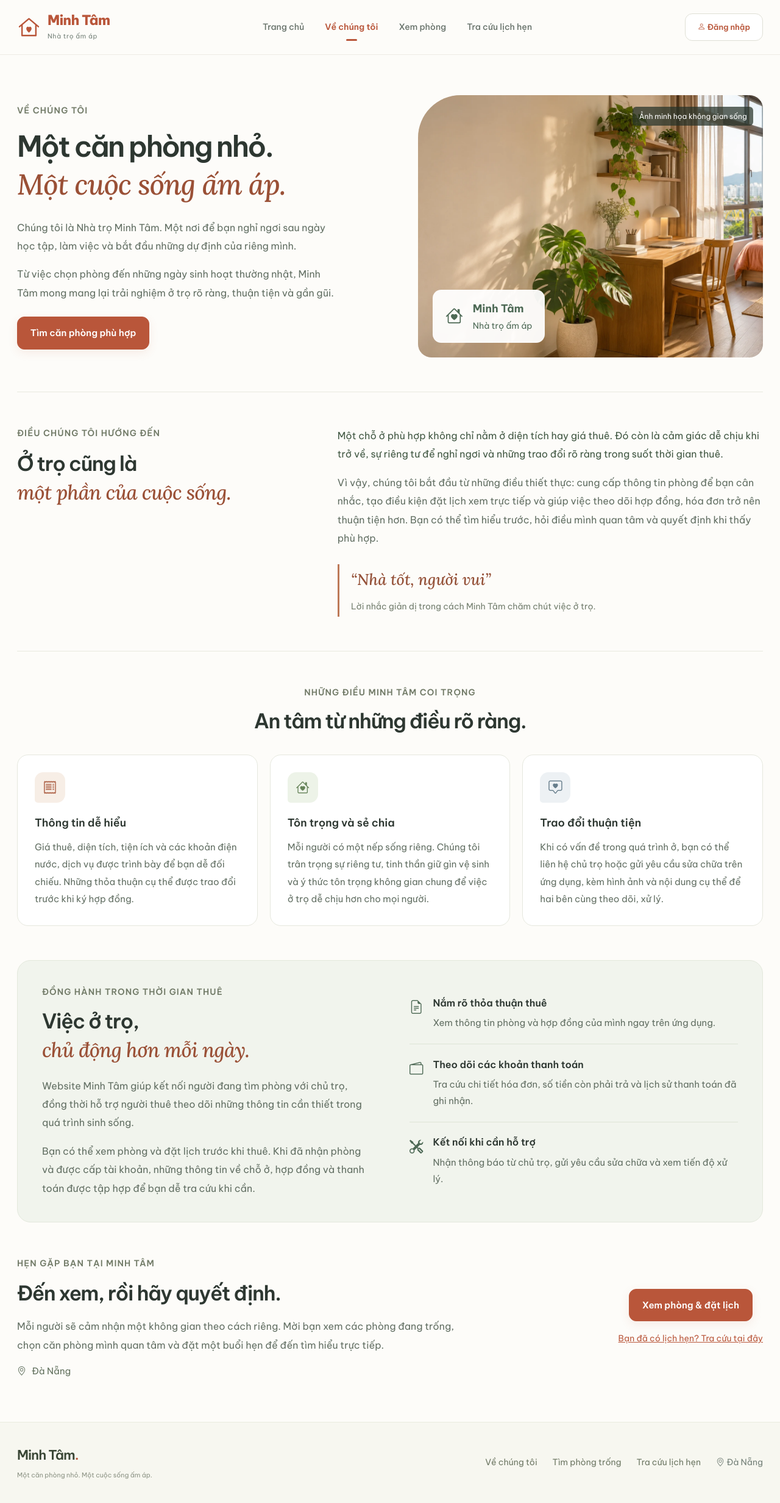
After one commit to TnURSoQ/NgoAnhTu_QuanLyNhaTroMinhTam, a Django app: page /ve-chung-toi/ in a window 1280 px wide. The commit adds this page. Shown: the whole page at 61% size. Run offline with Django 5.2, Linux system fonts and the light colour scheme.

Commit message:
Thêm trang Về chúng tôi và nội dung giới thiệu nhà trọ Minh Tâm

```diff
--- a/rooms/public_urls.py
+++ b/rooms/public_urls.py
@@ -3,6 +3,7 @@ from django.urls import path
 from . import public_views as views
 
 urlpatterns = [
+    path('ve-chung-toi/', views.about, name='public_about'),
     path('phong-tro/', views.room_list, name='public_rooms'),
     path('phong-tro/<int:pk>/', views.room_detail, name='public_room_detail'),
     path('tra-cuu-lich-hen/', views.appointment_lookup, name='appointment_lookup'),
--- a/rooms/public_views.py
+++ b/rooms/public_views.py
@@ -34,6 +34,10 @@ def landing(request):
 
 def room_list(request):
     return render(request, 'public/room_list.html', _room_context(request))
+
+
+def about(request):
+    return render(request, 'public/about.html')
 
 
 def _room_context(request):
--- /dev/null
+++ b/static/css/about.css
@@ -0,0 +1,71 @@
+.about-page { --about-green: #4d6955; color: var(--ink); }
+.about-kicker { display: block; color: #727b68; font-size: .875rem; font-weight: 600; letter-spacing: .08em; line-height: 1.6; }
+.about-page h2 { font-size: clamp(1.6rem, 2.6vw, 2.2rem); font-weight: 600; letter-spacing: -.04em; line-height: 1.4; }
+.about-page h1 em, .about-page h2 em { font-family: var(--public-serif); font-weight: 500; color: #9a5036; letter-spacing: -.025em; }
+.about-page p { color: #626f63; font-size: 1rem; line-height: 1.9; }
+.about-hero { display: grid; grid-template-columns: 1.05fr 1fr; gap: clamp(2rem, 5vw, 4.5rem); align-items: center; padding: 2.5rem 0 3.5rem; }
+.about-hero h1 { font-size: clamp(2rem, 3.7vw, 3.15rem); font-weight: 600; line-height: 1.3; letter-spacing: -.055em; margin: 1.1rem 0 1.5rem; }
+.about-hero-copy > p { max-width: 530px; margin-bottom: 1rem; }
+.about-page .btn { font-size: .9375rem; padding: .9rem 1.3rem; }
+.about-hero-copy > .btn { margin-top: .5rem; }
+.about-hero-photo { position: relative; margin: 0; align-self: stretch; min-height: 430px; border-radius: 70px 22px 22px 22px; background: #e9e6d9; overflow: hidden; }
+.about-hero-photo > img { display: block; width: 100%; height: 100%; position: absolute; inset: 0; object-fit: cover; object-position: 62% center; }
+.about-hero-photo > figcaption { position: absolute; top: 1.2rem; right: 1rem; padding: .35rem .65rem; border-radius: 6px; background: #243128b8; color: #fff; font-size: .75rem; }
+.about-photo-note { display: flex; gap: 1rem; align-items: center; position: absolute; left: 1.5rem; bottom: 1.5rem; padding: 1rem 1.3rem; border-radius: 14px; background: #fffffff0; color: var(--about-green); }
+.about-photo-note > i { font-size: 1.8rem; }
+.about-photo-note > span { font-size: 1.1rem; font-weight: 700; }
+.about-photo-note small { display: block; font-size: .875rem; font-weight: 400; margin-top: .2rem; }
+.about-story { display: grid; grid-template-columns: .9fr 1.4fr; gap: clamp(2rem, 6vw, 6rem); padding: 3.5rem 0; border-block: 1px solid #e8e9df; }
+.about-story h2 { margin: 1rem 0; }
+.about-story-copy > p:first-child { color: #405742; }
+.about-story blockquote { margin: 1.75rem 0 0; padding: .25rem 0 .25rem 1.2rem; border-left: 3px solid #bd7958; color: #945037; font-family: var(--public-serif); font-size: 1.6rem; font-style: italic; }
+.about-story blockquote > span { display: block; margin-top: .65rem; font-family: 'Be Vietnam Pro', sans-serif; color: #727d6d; font-size: .875rem; font-style: normal; line-height: 1.8; }
+.about-values { padding: 3.5rem 0; }
+.about-section-intro { text-align: center; margin-bottom: 2rem; }
+.about-section-intro h2 { margin-top: .75rem; }
+.about-values-grid { display: grid; grid-template-columns: repeat(3, minmax(0, 1fr)); gap: 1.25rem; }
+.about-value { padding: 1.75rem; border: 1px solid #e6e8de; border-radius: 18px; background: #fff; }
+.about-value-icon { display: grid; place-items: center; width: 50px; height: 50px; border-radius: 14px 14px 14px 5px; background: #f7eee6; color: #aa5b3f; font-size: 1.4rem; margin-bottom: 1.25rem; }
+.about-value:nth-child(2) .about-value-icon { background: #edf3e8; color: #668359; }
+.about-value:nth-child(3) .about-value-icon { background: #edf1f4; color: #667d8b; }
+.about-value h3 { font-size: 1.1rem; font-weight: 600; line-height: 1.5; margin-bottom: .75rem; }
+.about-value p { font-size: .9375rem; margin-bottom: 0; }
+.about-everyday { display: grid; grid-template-columns: 1fr 1fr; align-items: center; gap: clamp(2rem, 5vw, 5rem); padding: 2.5rem; background: #f1f4ed; border: 1px solid #e3e8dc; border-radius: 22px; }
+.about-everyday h2 { margin: .9rem 0 1.25rem; }
+.about-everyday-copy p:last-child { margin-bottom: 0; }
+.about-everyday-list { display: grid; gap: 1.3rem; padding: 0; margin: 0; list-style: none; }
+.about-everyday-list > li { display: flex; align-items: flex-start; gap: 1rem; padding-bottom: 1.3rem; border-bottom: 1px solid #dde4d6; }
+.about-everyday-list > li:last-child { padding-bottom: 0; border-bottom: 0; }
+.about-everyday-list > li > i { color: var(--about-green); font-size: 1.4rem; margin-top: .1rem; }
+.about-everyday-list h3 { font-size: 1rem; line-height: 1.6; font-weight: 600; margin: 0 0 .35rem; }
+.about-everyday-list p { font-size: .9375rem; line-height: 1.8; margin: 0; }
+.about-visit { display: grid; grid-template-columns: minmax(0, 1fr) auto; align-items: center; gap: 2rem; padding: 3.5rem 0 0; }
+.about-visit h2 { margin: .9rem 0 1rem; }
+.about-visit p { max-width: 750px; margin-bottom: 1rem; }
+.about-visit-actions { display: flex; flex-direction: column; align-items: center; gap: 1rem; }
+.about-lookup { font-size: .875rem; line-height: 1.8; text-align: center; }
+.about-contact { display: flex; flex-wrap: wrap; gap: .6rem 1.5rem; color: #62715e; font-size: .9375rem; }
+.about-contact i { margin-right: .35rem; }
+@media (max-width: 991.98px) {
+  .about-hero { gap: 2rem; }
+  .about-hero-photo { min-height: 400px; }
+  .about-values-grid { grid-template-columns: minmax(0, 1fr); gap: 1rem; }
+  .about-value { padding: 1.5rem; }
+  .about-everyday { gap: 2rem; padding: 2rem; }
+  .about-visit { grid-template-columns: minmax(0, 1fr); }
+  .about-visit-actions { align-items: flex-start; }
+}
+@media (max-width: 767.98px) {
+  .about-hero, .about-story, .about-everyday { grid-template-columns: minmax(0, 1fr); }
+  .about-hero { padding: 1rem 0 2rem; }
+  .about-hero h1 { font-size: clamp(1.85rem, 7vw, 2.5rem); }
+  .about-hero-photo { min-height: 320px; border-radius: 44px 18px 18px 18px; }
+  .about-story { gap: .5rem; padding: 2rem 0; }
+  .about-values { padding: 2.5rem 0; }
+  .about-everyday { padding: 1.5rem; }
+  .about-visit { padding-top: 2.5rem; }
+  .about-kicker { font-size: .8125rem; letter-spacing: .06em; }
+}
+@media (max-width: 359.98px) {
+  .about-hero h1 { font-size: 1.6rem; }
+}
--- a/static/css/public.css
+++ b/static/css/public.css
@@ -6,7 +6,7 @@
 .pub-nav .brand-name { font-size: 1.4rem; letter-spacing: -.7px; }
 .pub-nav .brand-tag { font-size: .66rem; letter-spacing: .65px; margin-top: 5px; }
 .pub-nav .logo { width: 39px; height: 39px; }
-.pub-links { gap: 34px; font-size: .83rem; font-weight: 500; }
+.pub-links { gap: 34px; font-size: .875rem; font-weight: 500; }
 .pub-links a { position: relative; padding: 8px 0; color: #667169; }
 .pub-links a.active { color: var(--brand); font-weight: 600; }
 .pub-links a.active::after { content: ''; position: absolute; height: 3px; width: 18px; border-radius: 9px; bottom: -3px; left: calc(50% - 9px); background: var(--brand); }
@@ -186,7 +186,7 @@
 .footer-brand { font-size: 1.35rem; color: #394635; font-weight: 600; letter-spacing: -.9px; text-decoration: none; }
 .brand-dot { color: var(--brand); }
 .footer-layout p { margin: 7px 0 0; font-size: .67rem; color: #8b9283; font-weight: 400; }
-.footer-links { display: flex; flex-wrap: wrap; gap: 25px; align-items: center; font-size: .69rem; font-weight: 400; }
+.footer-links { display: flex; flex-wrap: wrap; gap: 25px; align-items: center; font-size: .875rem; font-weight: 400; }
 .footer-links a { color: #6e7864; text-decoration: none; }
 .catalog-heading { padding: 20px 0 34px; }
 .catalog-heading h1 { font-size: 2.6rem; font-weight: 500; line-height: 1.25; letter-spacing: -1.4px; margin: 17px 0; }
@@ -230,11 +230,14 @@
   .hero-availability { right: 25px; bottom: 120px; }
   .booking-guide { gap: 36px; padding: 38px; }
 }
+@media (min-width: 768px) and (max-width: 991.98px) {
+  .pub-nav .pub-links { order: 3; flex-basis: 100%; justify-content: center; }
+}
 @media (max-width: 767.98px) {
   .pub-container { padding-inline: 18px; }
   .pub-nav { padding: 15px 0 11px; }
   .pub-nav > .pub-container { gap: 15px !important; }
-  .pub-nav .pub-links { order: 3; flex-basis: 100%; justify-content: center; gap: 26px; font-size: .73rem; padding-top: 8px; border-top: 1px solid #efefe6; }
+  .pub-nav .pub-links { display: grid; grid-template-columns: repeat(2, max-content); order: 3; flex-basis: 100%; justify-content: center; gap: 2px 30px; font-size: .875rem; padding-top: 8px; border-top: 1px solid #efefe6; }
   .pub-nav .user-chip { font-size: .75rem; }
   .pub-nav .public-login { padding: 8px 12px; font-size: .7rem; }
   .pub-main { padding-top: 18px; padding-bottom: 40px; }
@@ -268,7 +271,7 @@
   .guide-intro h2 { font-size: 1.7rem; }
   .guide-intro > p { max-width: none; }
   .footer-layout { align-items: start; flex-direction: column; }
-  .footer-links { gap: 17px; font-size: .63rem; }
+  .footer-links { gap: 17px; font-size: .875rem; }
   .catalog-heading { padding-top: 15px; }
   .catalog-heading h1 { font-size: 2.1rem; }
 }
--- a/templates/base_public.html
+++ b/templates/base_public.html
@@ -3,8 +3,9 @@
 <head>
   <title>{% block title %}{{ SITE_NAME }}{% endblock %}</title>
   {% include '_head.html' %}
-  <meta name="description" content="Tìm phòng trọ tại Minh Tâm. Xem giá, tiện ích và chọn lịch đến xem phòng trực tiếp.">
-  <link href="{% static 'css/public.css' %}?v=20261125-6" rel="stylesheet">
+  <meta name="description" content="{% block meta_description %}Tìm phòng trọ tại Minh Tâm. Xem giá, tiện ích và chọn lịch đến xem phòng trực tiếp.{% endblock %}">
+  <link href="{% static 'css/public.css' %}?v=20261128-1" rel="stylesheet">
+  {% block extra_head %}{% endblock %}
 </head>
 <body class="pub-body">
 <header class="pub-nav">
@@ -15,6 +16,7 @@
     </a>
     <nav class="pub-links" aria-label="Điều hướng chính">
       <a class="{% if request.resolver_match.url_name == 'home' %}active{% endif %}" href="{% url 'home' %}">Trang chủ</a>
+      <a class="{% if request.resolver_match.url_name == 'public_about' %}active{% endif %}" href="{% url 'public_about' %}"{% if request.resolver_match.url_name == 'public_about' %} aria-current="page"{% endif %}>Về chúng tôi</a>
       <a class="{% if request.resolver_match.url_name == 'public_rooms' or request.resolver_match.url_name == 'public_room_detail' %}active{% endif %}" href="{% url 'public_rooms' %}">Xem phòng</a>
       <a class="{% if request.resolver_match.url_name == 'appointment_lookup' or request.resolver_match.url_name == 'appointment_status' %}active{% endif %}" href="{% url 'appointment_lookup' %}">Tra cứu lịch hẹn</a>
     </nav>
@@ -38,7 +40,7 @@
 <footer class="pub-footer">
   <div class="pub-container footer-layout">
     <div><a class="footer-brand" href="{% url 'home' %}">Minh Tâm<span class="brand-dot">.</span></a><p>Một căn phòng nhỏ. Một cuộc sống ấm áp.</p></div>
-    <div class="footer-links"><a href="{% url 'public_rooms' %}">Tìm phòng trống</a><a href="{% url 'appointment_lookup' %}">Tra cứu lịch hẹn</a><span>{% if SITE_ADDRESS %}<i class="bi bi-geo-alt"></i> {{ SITE_ADDRESS }}{% endif %}{% if SITE_PHONE %} · <a href="tel:{{ SITE_PHONE }}">{{ SITE_PHONE }}</a>{% endif %}</span></div>
+    <div class="footer-links"><a href="{% url 'public_about' %}">Về chúng tôi</a><a href="{% url 'public_rooms' %}">Tìm phòng trống</a><a href="{% url 'appointment_lookup' %}">Tra cứu lịch hẹn</a><span>{% if SITE_ADDRESS %}<i class="bi bi-geo-alt"></i> {{ SITE_ADDRESS }}{% endif %}{% if SITE_PHONE %} · <a href="tel:{{ SITE_PHONE }}">{{ SITE_PHONE }}</a>{% endif %}</span></div>
   </div>
 </footer>
 {% if not user.is_authenticated %}{% include 'accounts/_login_modal.html' %}{% endif %}
--- /dev/null
+++ b/templates/public/about.html
@@ -0,0 +1,54 @@
+{% extends 'base_public.html' %}{% load static %}
+{% block title %}Về chúng tôi · {{ SITE_NAME }}{% endblock %}
+{% block meta_description %}Tìm hiểu Nhà trọ Minh Tâm — một chỗ ở ấm áp, thông tin thuê phòng rõ ràng và kết nối thuận tiện giữa người thuê với chủ trọ.{% endblock %}
+{% block extra_head %}<link href="{% static 'css/about.css' %}?v=20261128-1" rel="stylesheet">{% endblock %}
+{% block content %}
+<article class="about-page">
+  <header class="about-hero">
+    <div class="about-hero-copy">
+      <span class="about-kicker">VỀ CHÚNG TÔI</span>
+      <h1>Một căn phòng nhỏ.<br><em>Một cuộc sống ấm áp.</em></h1>
+      <p>Chúng tôi là Nhà trọ Minh Tâm. Một nơi để bạn nghỉ ngơi sau ngày học tập, làm việc và bắt đầu những dự định của riêng mình.</p>
+      <p>Từ việc chọn phòng đến những ngày sinh hoạt thường nhật, Minh Tâm mong mang lại trải nghiệm ở trọ rõ ràng, thuận tiện và gần gũi.</p>
+      <a class="btn btn-primary" href="{% url 'public_rooms' %}">Tìm căn phòng phù hợp</a>
+    </div>
+    <figure class="about-hero-photo">
+      <img src="{% static 'images/minhtam-hero.webp' %}" alt="Không gian phòng ở sáng, có góc làm việc và cây xanh, dùng để minh họa." width="1659" height="948" fetchpriority="high">
+      <figcaption>Ảnh minh họa không gian sống</figcaption>
+      <div class="about-photo-note" aria-hidden="true"><i class="bi bi-house-heart"></i><span>Minh Tâm<small>Nhà trọ ấm áp</small></span></div>
+    </figure>
+  </header>
+
+  <section class="about-story" aria-labelledby="aboutStoryTitle">
+    <div><span class="about-kicker">ĐIỀU CHÚNG TÔI HƯỚNG ĐẾN</span><h2 id="aboutStoryTitle">Ở trọ cũng là<br><em>một phần của cuộc sống.</em></h2></div>
+    <div class="about-story-copy">
+      <p>Một chỗ ở phù hợp không chỉ nằm ở diện tích hay giá thuê. Đó còn là cảm giác dễ chịu khi trở về, sự riêng tư để nghỉ ngơi và những trao đổi rõ ràng trong suốt thời gian thuê.</p>
+      <p>Vì vậy, chúng tôi bắt đầu từ những điều thiết thực: cung cấp thông tin phòng để bạn cân nhắc, tạo điều kiện đặt lịch xem trực tiếp và giúp việc theo dõi hợp đồng, hóa đơn trở nên thuận tiện hơn. Bạn có thể tìm hiểu trước, hỏi điều mình quan tâm và quyết định khi thấy phù hợp.</p>
+      <blockquote>“Nhà tốt, người vui”<span>Lời nhắc giản dị trong cách Minh Tâm chăm chút việc ở trọ.</span></blockquote>
+    </div>
+  </section>
+
+  <section class="about-values" aria-labelledby="aboutValuesTitle">
+    <div class="about-section-intro"><span class="about-kicker">NHỮNG ĐIỀU MINH TÂM COI TRỌNG</span><h2 id="aboutValuesTitle">An tâm từ những điều rõ ràng.</h2></div>
+    <div class="about-values-grid">
+      <section class="about-value"><span class="about-value-icon"><i class="bi bi-receipt" aria-hidden="true"></i></span><h3>Thông tin dễ hiểu</h3><p>Giá thuê, diện tích, tiện ích và các khoản điện nước, dịch vụ được trình bày để bạn dễ đối chiếu. Những thỏa thuận cụ thể được trao đổi trước khi ký hợp đồng.</p></section>
+      <section class="about-value"><span class="about-value-icon"><i class="bi bi-house-heart" aria-hidden="true"></i></span><h3>Tôn trọng và sẻ chia</h3><p>Mỗi người có một nếp sống riêng. Chúng tôi trân trọng sự riêng tư, tinh thần giữ gìn vệ sinh và ý thức tôn trọng không gian chung để việc ở trọ dễ chịu hơn cho mọi người.</p></section>
+      <section class="about-value"><span class="about-value-icon"><i class="bi bi-chat-square-heart" aria-hidden="true"></i></span><h3>Trao đổi thuận tiện</h3><p>Khi có vấn đề trong quá trình ở, bạn có thể liên hệ chủ trọ hoặc gửi yêu cầu sửa chữa trên ứng dụng, kèm hình ảnh và nội dung cụ thể để hai bên cùng theo dõi, xử lý.</p></section>
+    </div>
+  </section>
+
+  <section class="about-everyday" aria-labelledby="aboutEverydayTitle">
+    <div class="about-everyday-copy"><span class="about-kicker">ĐỒNG HÀNH TRONG THỜI GIAN THUÊ</span><h2 id="aboutEverydayTitle">Việc ở trọ,<br><em>chủ động hơn mỗi ngày.</em></h2><p>Website Minh Tâm giúp kết nối người đang tìm phòng với chủ trọ, đồng thời hỗ trợ người thuê theo dõi những thông tin cần thiết trong quá trình sinh sống.</p><p>Bạn có thể xem phòng và đặt lịch trước khi thuê. Khi đã nhận phòng và được cấp tài khoản, những thông tin về chỗ ở, hợp đồng và thanh toán được tập hợp để bạn dễ tra cứu khi cần.</p></div>
+    <ul class="about-everyday-list">
+      <li><i class="bi bi-file-earmark-text" aria-hidden="true"></i><div><h3>Nắm rõ thỏa thuận thuê</h3><p>Xem thông tin phòng và hợp đồng của mình ngay trên ứng dụng.</p></div></li>
+      <li><i class="bi bi-wallet2" aria-hidden="true"></i><div><h3>Theo dõi các khoản thanh toán</h3><p>Tra cứu chi tiết hóa đơn, số tiền còn phải trả và lịch sử thanh toán đã ghi nhận.</p></div></li>
+      <li><i class="bi bi-tools" aria-hidden="true"></i><div><h3>Kết nối khi cần hỗ trợ</h3><p>Nhận thông báo từ chủ trọ, gửi yêu cầu sửa chữa và xem tiến độ xử lý.</p></div></li>
+    </ul>
+  </section>
+
+  <section class="about-visit" aria-labelledby="aboutVisitTitle">
+    <div><span class="about-kicker">HẸN GẶP BẠN TẠI MINH TÂM</span><h2 id="aboutVisitTitle">Đến xem, rồi hãy quyết định.</h2><p>Mỗi người sẽ cảm nhận một không gian theo cách riêng. Mời bạn xem các phòng đang trống, chọn căn phòng mình quan tâm và đặt một buổi hẹn để đến tìm hiểu trực tiếp.</p>{% if SITE_ADDRESS or SITE_PHONE %}<div class="about-contact">{% if SITE_ADDRESS %}<span><i class="bi bi-geo-alt" aria-hidden="true"></i> {{ SITE_ADDRESS }}</span>{% endif %}{% if SITE_PHONE %}<a href="tel:{{ SITE_PHONE }}"><i class="bi bi-telephone" aria-hidden="true"></i> {{ SITE_PHONE }}</a>{% endif %}</div>{% endif %}</div>
+    <div class="about-visit-actions"><a class="btn btn-primary" href="{% url 'public_rooms' %}">Xem phòng &amp; đặt lịch</a><a class="about-lookup" href="{% url 'appointment_lookup' %}">Bạn đã có lịch hẹn? Tra cứu tại đây</a></div>
+  </section>
+</article>
+{% endblock %}
```
